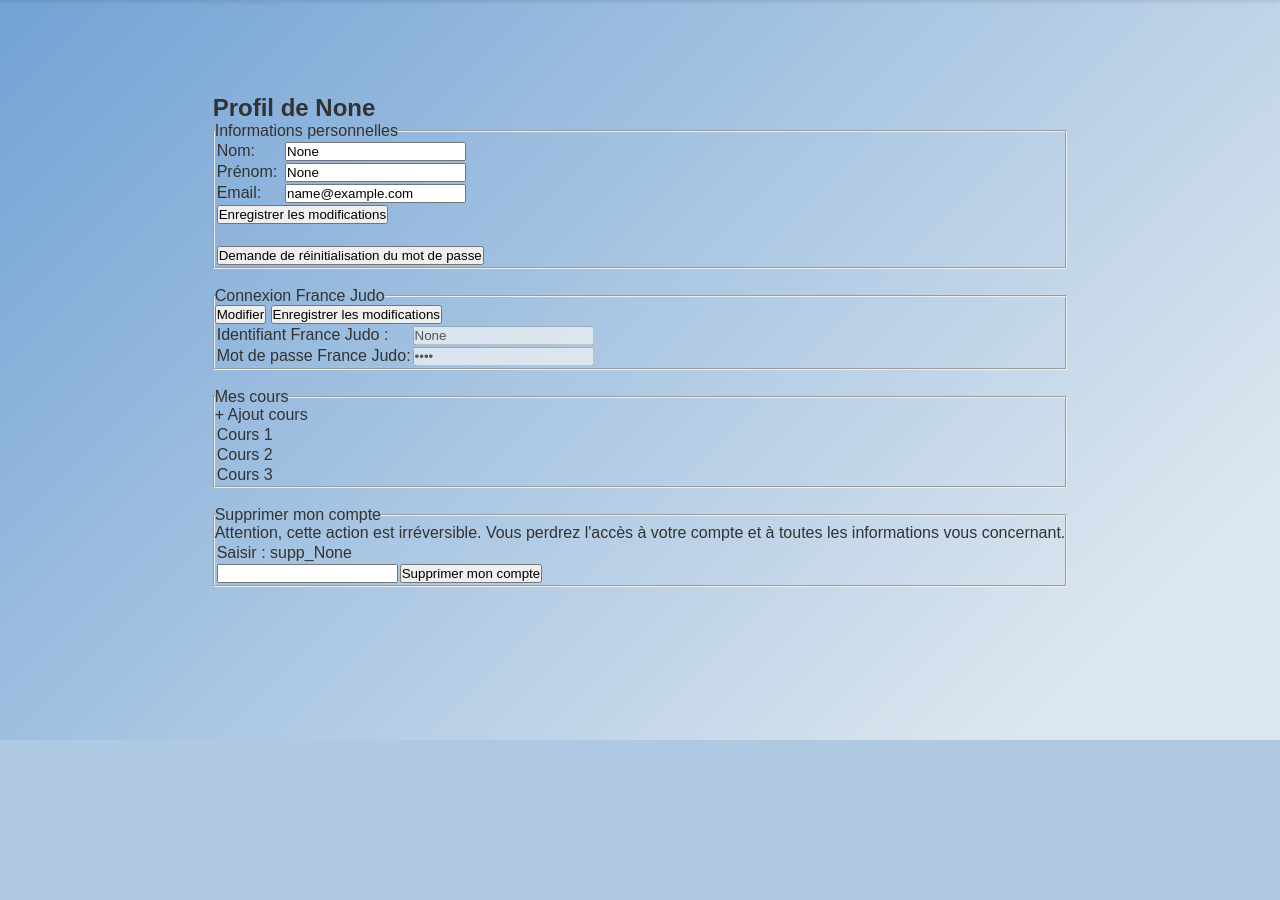
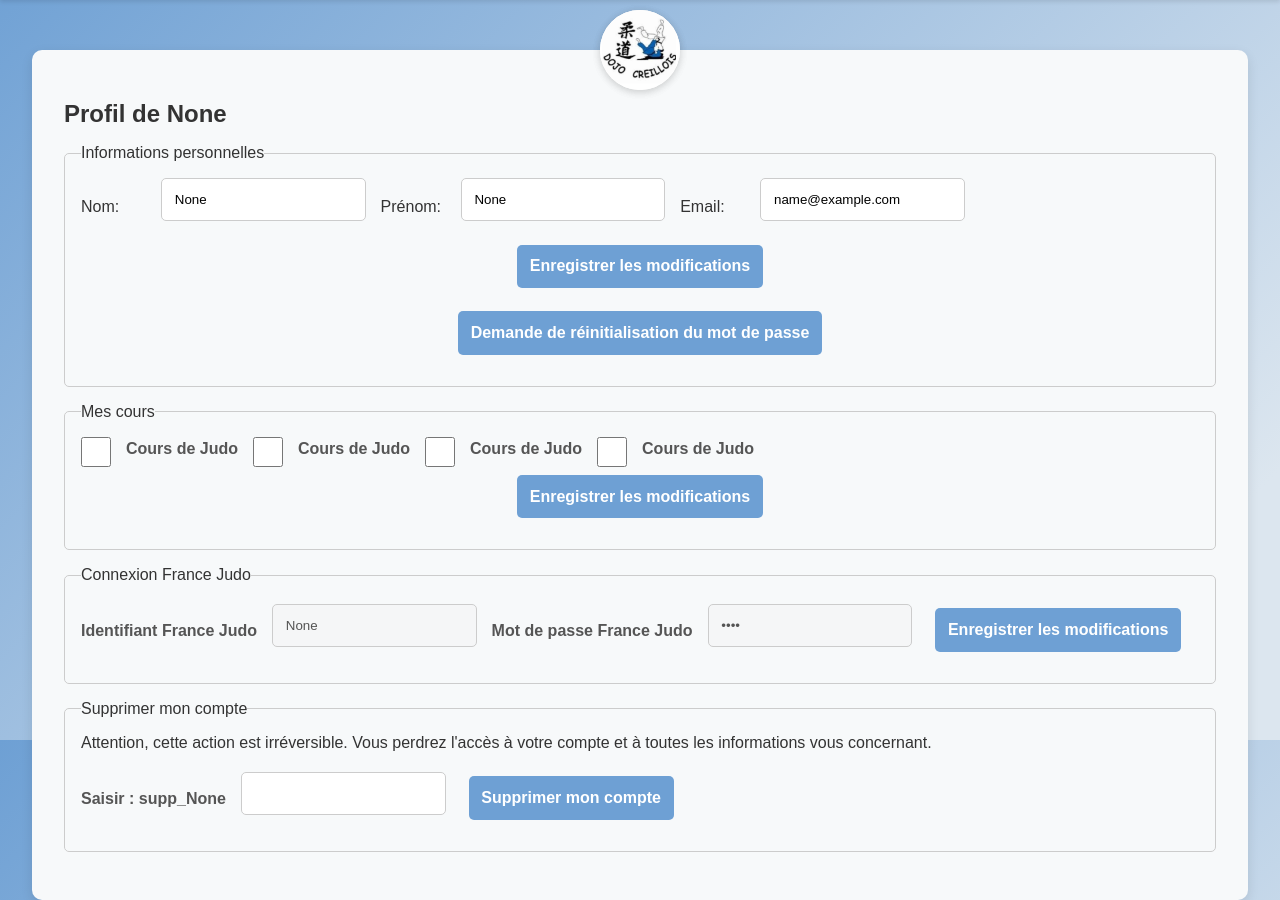
Before and after one commit to Dim2960/Presence_Judo, a Flask app: page /mon_profil in a window 1280 px wide. Shown: the part 60-960 px from the top of the page. Before the commit the page ends 800 px from the top, so only its background shows below. Run offline with Flask 3, Linux system fonts and the light colour scheme; the visitor is signed in with stand-in values (Sample User, id 1).

Commit message:
travail du front css pour page profil

```diff
--- a/app/static/login.css
+++ b/app/static/login.css
@@ -129,6 +129,7 @@
     font-size: 1rem;
     font-weight: 600;
     transition: background 0.3s ease;
+    margin: 0.5rem;
     margin-bottom: 15px;
   }
 
--- a/app/static/style.css
+++ b/app/static/style.css
@@ -12,10 +12,12 @@
 /* ---------------------------
    BODY
 --------------------------- */
+
 body {
    font-family: Arial, sans-serif;
    /* Fond en dégradé de bleu / gris */
    background: linear-gradient(135deg, #6ea0d4 0vw, #dce6ef 100vw);
+   background-attachment: fixed;
    height: 100vh;
    /* width: 100vw; */
    /* max-width: 500px; */
@@ -27,6 +29,10 @@ body {
    align-items: center;
    color: #333;
     /* overflow: clip; */
+   }
+
+p {
+   margin-bottom: 1rem;
    }
 
 /* ---------------------------
@@ -58,3 +64,51 @@ table tr {
 table td {
    margin: 0;
 } */
+
+
+/* ---------------------------
+   FIELDSET
+--------------------------- */
+
+fieldset {
+   border: 1px solid #ccc;
+   border-radius: 5px;
+   padding: 1rem;
+   margin-bottom: 1rem;
+   margin-top: 1rem;
+   }
+
+/* ---------------------------
+   FORMULAIRE
+--------------------------- */
+
+
+
+/* ---------------------------
+   CONTENEUR
+--------------------------- */
+
+/* Conteneur principal */
+.container-1 {
+   display: flex;
+   flex-wrap: wrap; /* Permet de retourner à la ligne si nécessaire */
+   justify-content: left; /* Centre les éléments horizontalement */
+   align-items: center; /* Centre les éléments verticalement */
+   gap: 15px; /* Espacement entre les éléments */
+
+}
+
+.container-2 {
+   display: flex;
+   flex-wrap: wrap; /* Permet de retourner à la ligne si nécessaire */
+   min-width: 65px; /* Taille fixe pour la largeur */
+}
+
+.container-3 {
+   display: flex;
+   flex-wrap: wrap; /* Permet de retourner à la ligne si nécessaire */
+   justify-content: center; /* Centre les éléments horizontalement */
+   align-items: center; /* Centre les éléments verticalement */
+   gap: 15px; /* Espacement entre les éléments */
+
+}
--- a/app/templates/config_cours.html
+++ b/app/templates/config_cours.html
@@ -11,7 +11,6 @@
 
     <button class="button-submit" id="toggle-form">➕ Ajout d'un cours</button>
 
-    <div> <br/> </div>
 
     <fieldset id="add-course-fieldset" style="display: none;">
         <legend>Ajout d'un cours</legend>
--- a/app/templates/profil_perso.html
+++ b/app/templates/profil_perso.html
@@ -1,110 +1,127 @@
 {% extends 'base.html' %}
 {% block title %}Mon profil{% endblock %}
 {% block content %}
+
+<div class="form-container">
+    <div class="image-container">
+        <img src="static/images/user-icon.png" alt="User Icon">
+    </div>
+
+
     <h2>Profil de {{ current_user.prenom }}</h2>
     <fieldset>
         <legend>Informations personnelles</legend>
+        <form>
+            <div class="container-1">
+                <div class="container-1">
+                    <div class="container-2">
+                        Nom:
+                    </div>
+                    <div class="container-2">
+                        <input type="text" value="{{ current_user.nom }}" >
+                    </div>
+                </div>
+                <div class="container-1">
+                    <div class="container-2">
+                        Prénom:
+                    </div>
+                    <div class="container-2">
+                        <input type="text" value="{{ current_user.prenom }}" >
+                    </div>
+                </div>
+                <div class="container-1">
+                    <div class="container-2">
+                        Email:
+                    </div>
+                    <div class="container-2">
+                        <input type="email" value="{{ current_user.email }}" >
+                    </div>
+                </div>
+            </div>
 
-    <table>
-        <body>
-        <tr>
-            <td>Nom: </td>
-            <td><input type="text" value="{{ current_user.nom }}" ></td>
-        </tr>
-        <tr>
-            <td>Prénom: </td>
-            <td><input type="text" value="{{ current_user.prenom }}" ></td>
-        </tr>
-        <tr>
-            <td>Email: </td>
-            <td><input type="email" value="{{ current_user.email }}" ></td>
-        </tr>
-        <tr>
-            <td colspan = 2><button>Enregistrer les modifications</button></td>
-        </tr>
-        <tr>
-            <td colspan = 2><br/></td>
-        </tr>
-        <tr>
-            <td colspan = 2><button>Demande de réinitialisation du mot de passe</button></td>
-        </tr>
-    </body>
-</table>
+                <div class="container-3">
+                        <button type="submit">Enregistrer les modifications</button>
+                </div>
+
+
+            <div class="container-3">
+                <button type="submit">Demande de réinitialisation du mot de passe</button>
+            </div>
+
+        </form>
+    </fieldset>
+
+
+    <fieldset>
+        <legend>Mes cours</legend>
+
+        <form>
+            <div class="container-1">
+
+                <div class="container-1">
+                    <div class="container-1">
+                        <input type="checkbox" id="cours1" name="cours1" value="cours1">
+                        <label for="cours1">Cours de Judo</label>
+                    </div>
+                    <div class="container-1">
+                        <input type="checkbox" id="cours1" name="cours1" value="cours1">
+                        <label for="cours1">Cours de Judo</label>
+                    </div>
+                    <div class="container-1">
+                        <input type="checkbox" id="cours1" name="cours1" value="cours1">
+                        <label for="cours1">Cours de Judo</label>
+                    </div>
+                    <div class="container-1">
+                        <input type="checkbox" id="cours1" name="cours1" value="cours1">
+                        <label for="cours1">Cours de Judo</label>
+                    </div>
+                </div>
+
+            </div>
+
+                <div class="container-3">
+                    <button type="submit">Enregistrer les modifications</button>
+                </div>
+
+        </form>
 
     </fieldset>
 
-<br/>
+
 
     <fieldset>
         <legend>Connexion France Judo</legend>
+        <form>
+            <div class="container-1">
+                <label for="francejudo_id">Identifiant France Judo</label>
+                <input id="francejudo_id" type="text" value="{{ current_user.francejudo_id }}" disabled>
 
-    <button>Modifier</button>
-    <button>Enregistrer les modifications</button>
+                <label for="francejudo_pwd">Mot de passe France Judo</label>
+                <input id="francejudo_pwd" type="password" value="{{ current_user.francejudo_pwd }}" disabled>
 
-    <table>
-        <tbody>
-            <tr>
-                <td>Identifiant France Judo :</td>
-                <td><input type="text" value="{{ current_user.francejudo_id }}" disabled></td>
-            </tr>
-            <tr>
-                <td>Mot de passe France Judo:</td>
-                <td><input type="password" value="{{ current_user.francejudo_pwd }}" disabled></td>
-            </tr>
-        </tbody>
-    </table>
-
+                <button type="submit">Enregistrer les modifications</button>
+            </div>
+        </form>
     </fieldset>
 
-<br/>
-
-<fieldset>
-    <legend>Mes cours</legend>
-    + Ajout cours
-
-    <table>
-        <tbody>
-            <tr>
-                <td>Cours 1</td>
-                <td></td>
-            </tr>
-            <tr>
-                <td>Cours 2</td>
-                <td></td>
-            </tr>
-            <tr>
-                <td>Cours 3</td>
-                <td></td>
-            </tr>
-        </tbody>
-    </table>
-
-</fieldset>
-
-<br/>
 
     <fieldset>
         <legend>Supprimer mon compte</legend>
+
+        <form>
             <p>Attention, cette action est irréversible. Vous perdrez
                 l'accès à votre compte et à toutes les informations vous
                 concernant.</p>
 
-    <table>
-        <tbody>
-            <tr>
-                <td>
-                    Saisir : supp_{{ current_user.prenom}}
-                </td>
-            </tr>
-            <tr>
-                <td><input type="text"></td>
-                <td><button>Supprimer mon compte</button></td>
-            </tr>
-        </tbody>
-    </table>
+                <div class="container-1">
+                    <label for="delete-input">Saisir : supp_{{ current_user.prenom }}</label>
+                    <input id="delete-input" type="text">
+                    <button type="submit">Supprimer mon compte</button>
+                </div>
 
-
+        </form>
     </fieldset>
 
+</div>
 
 {% endblock %}
```
Also changed, not shown: app/templates/appel_menu.html (line endings or trailing spaces). Lines whose indentation alone changed are shown as unchanged.
